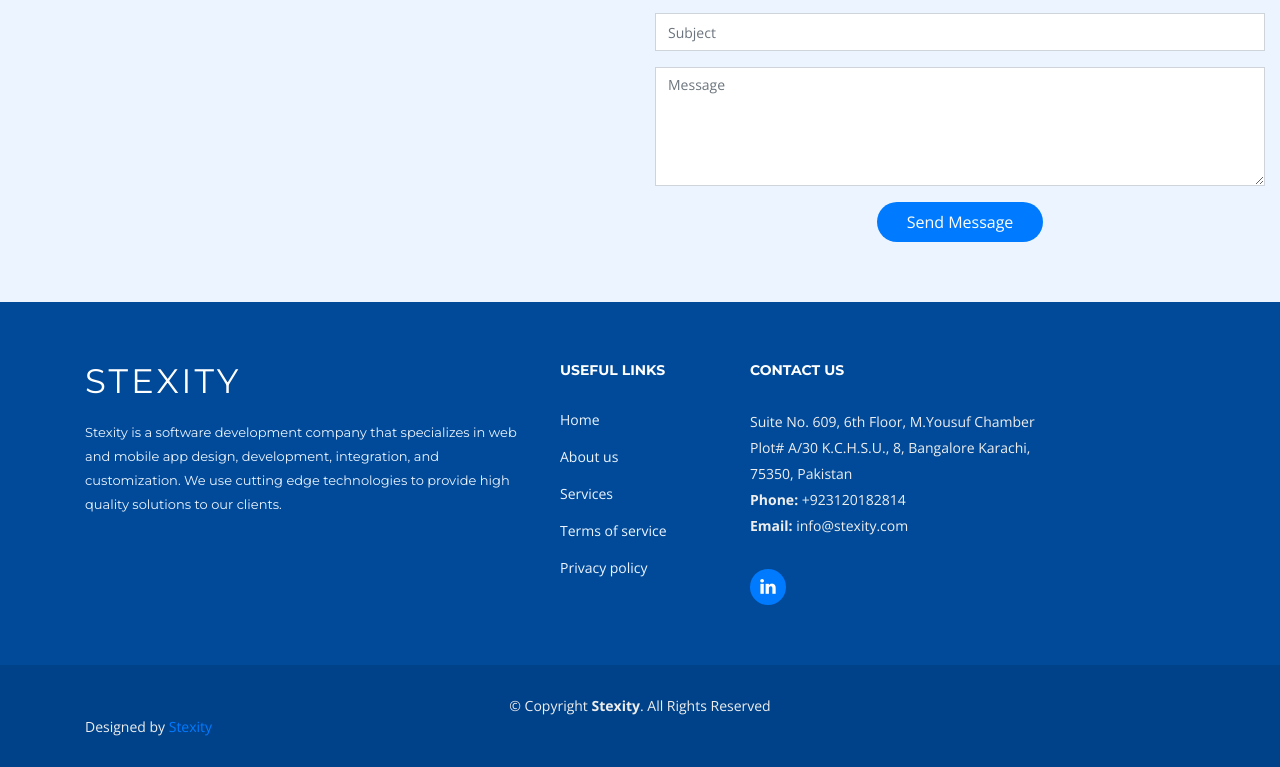
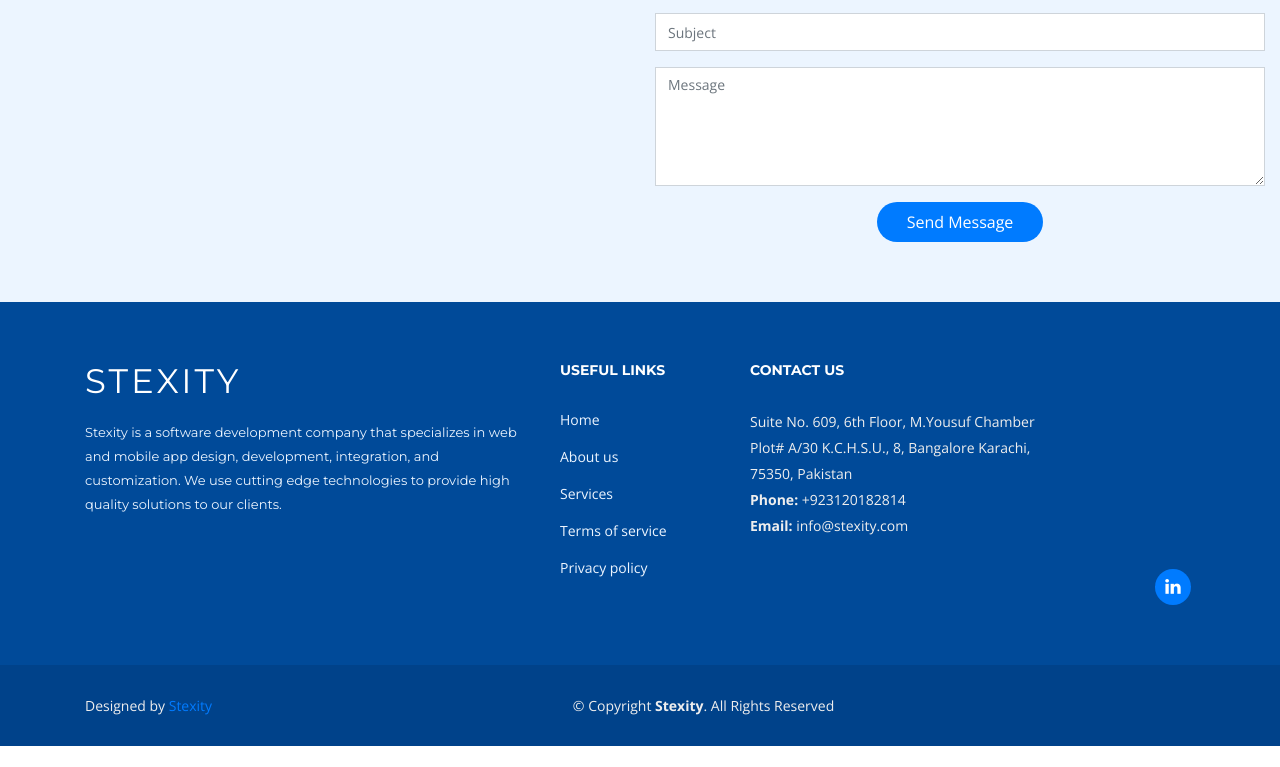
Before and after one commit to sunny080/stexity4, a plain HTML site: page index.html in a window 1280 px wide. Shown: the part 3225-3992 px from the top of the page. After the commit the page ends 3971 px from the top, so only its background shows below. Drawn offline with nearby package versions, Linux system fonts and the light colour scheme; grey boxes are pictures that could not be loaded; files whose address does not match are found by name.

Commit message:
footer fix

```diff
--- a/css/style.css
+++ b/css/style.css
@@ -1347,6 +1347,9 @@
 #footer .credits a:hover {
   color: #f1f7ff;
 }
+.copyright_text{
+  padding-top: 30px ;
+}
 
 /*--------------------------------------------------------------
 # Responsive Media Queries
--- a/index.html
+++ b/index.html
@@ -412,7 +412,8 @@
 
             <div class="social-links">
 
-              <a href="https://www.linkedin.com/company/stexity/" class="linkedin"><i class="fa fa-linkedin"></i></a>
+              <a href="https://www.linkedin.com/company/stexity/" class="linkedin float-right"><i
+                  class="fa fa-linkedin"></i></a>
             </div>
 
           </div>
@@ -423,12 +424,13 @@
       </div>
     </div>
 
-    <div class="container">
-      <div class="copyright">
+    <div class="container copyright_text  d-flex  align-items-center justify-content-between">
+      <p class="m-0">
+        Designed by <a href="https://stexity.com/">Stexity</a></p>
+      <div class="copyright p-0">
         &copy; Copyright <strong>Stexity</strong>. All Rights Reserved
       </div>
-
-      Designed by <a href="https://stexity.com/">Stexity</a>
+        <span></span>
     </div>
     </div>
   </footer>
```
